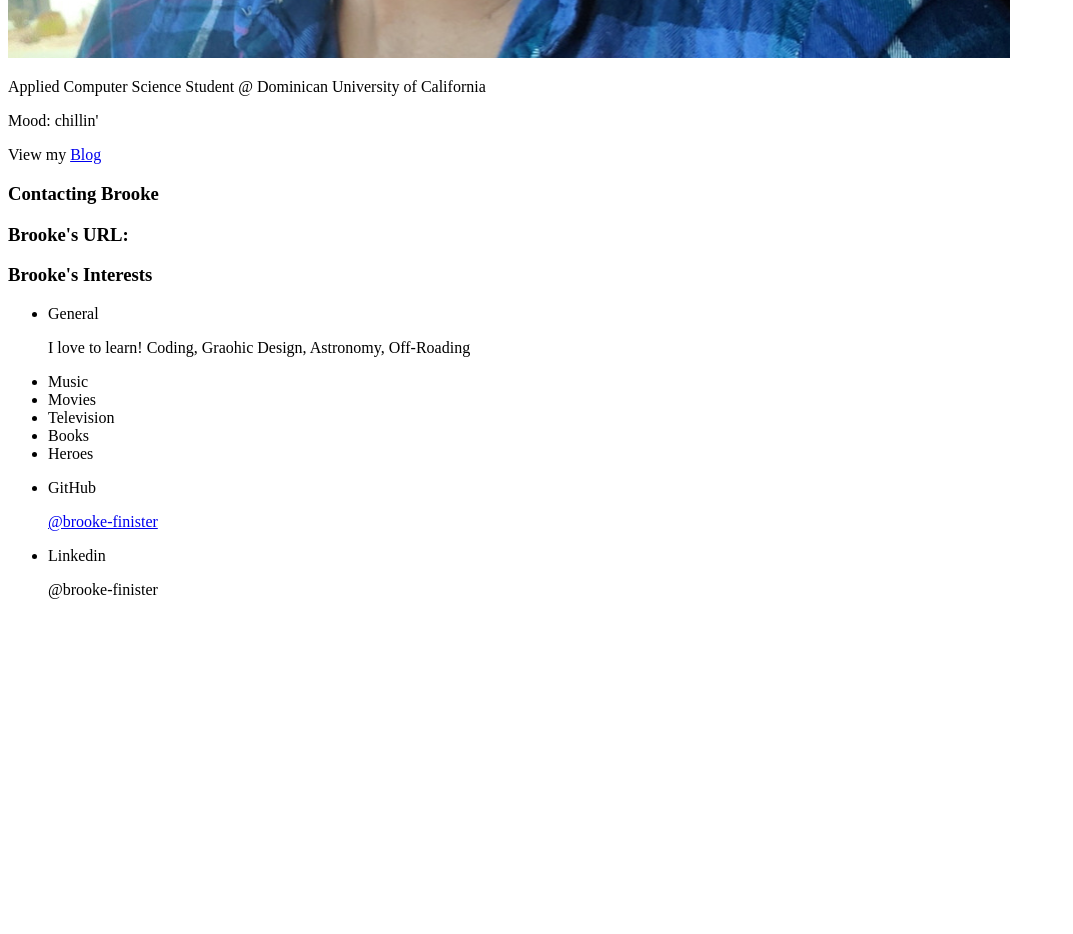
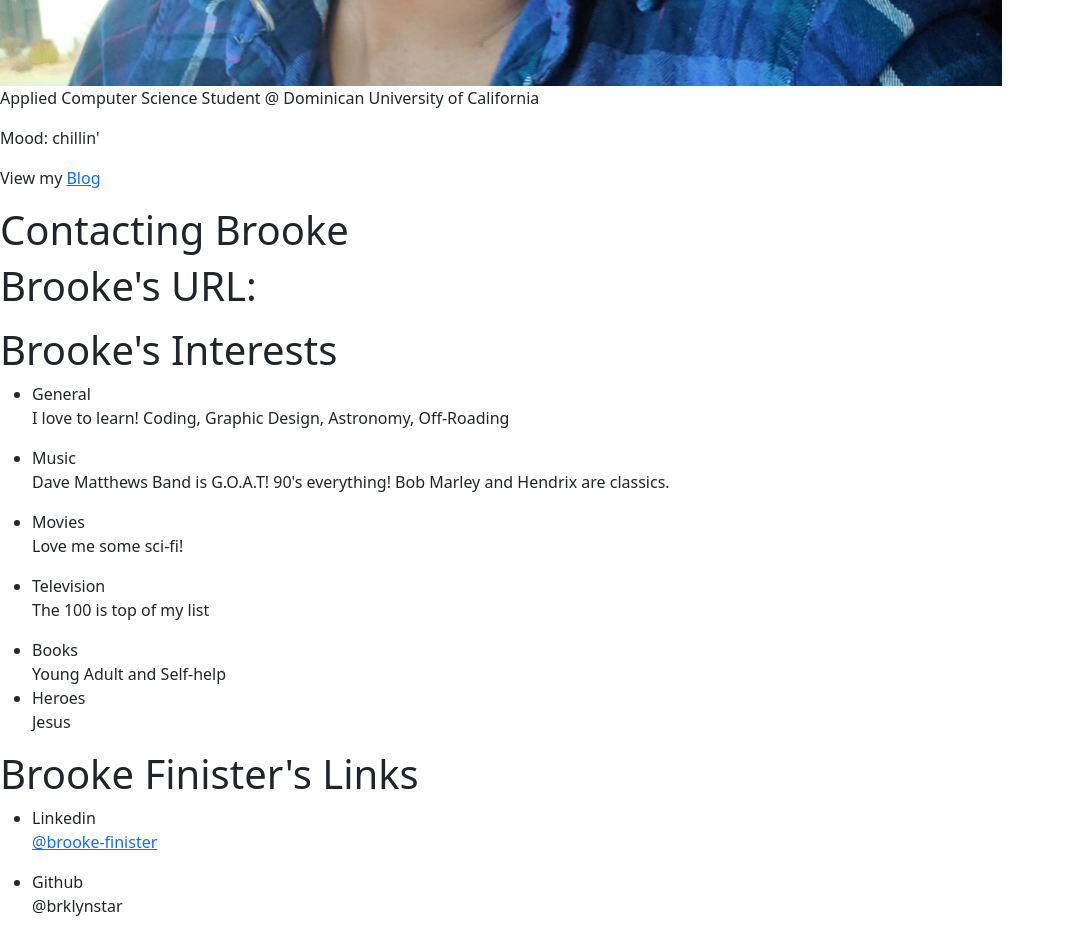
Before and after one commit to brklynstar/brooke-finister-portfolio, a plain HTML site: page index.html in a window 1280 px wide. Shown: the part 1020-1954 px from the top of the page, without its empty margins (0-1073 px from the left). Before the commit the page ends 1635 px from the top, so only its background shows below. Drawn offline with nearby package versions, Linux system fonts and the light colour scheme.

Commit message:
updated sections

```diff
--- a/index.html
+++ b/index.html
@@ -5,6 +5,7 @@
     <meta http-equiv="X-UA-Compatible" content="IE=edge">
     <meta name="viewport" content="width=device-width, initial-scale=1.0">
     <title>Hi. I'm Brooke. </title>
+    <link href="https://cdn.jsdelivr.net/npm/bootstrap@5.2.2/dist/css/bootstrap.min.css" rel="stylesheet" integrity="sha384-Zenh87qX5JnK2Jl0vWa8Ck2rdkQ2Bzep5IDxbcnCeuOxjzrPF/et3URy9Bv1WTRi" crossorigin="anonymous">
 </head>
 <body>
     <main>
@@ -42,19 +43,20 @@
         <section id="interests">
             <h1>Brooke's Interests</h1>
             <ul>
-                <li>General</li><p> I love to learn! Coding, Graohic Design, Astronomy, Off-Roading </p>
-                <li>Music</li>
-                <li>Movies</li>
-                <li>Television</li>
-                <li>Books</li>
-                <li>Heroes</li>
+                <li>General</li><p> I love to learn! Coding, Graphic Design, Astronomy, Off-Roading </p>
+                <li>Music</li><p> Dave Matthews Band is G.O.A.T! 90's everything! Bob Marley and Hendrix are classics.</p>
+                <li>Movies</li><p>Love me some sci-fi! </p>
+                <li>Television</li>The 100 is top of my list</p>
+                <li>Books</li>Young Adult and Self-help
+                <li>Heroes</li><p>Jesus</p>
             </ul>
         </section>
 
         <section id="links">
+            <h1>Brooke Finister's Links</h1>
             <ul>
-                <li>GitHub </li> <p><a href="https://www.linkedin.com/in/brooke-finister/">@brooke-finister</a></li>
-                <li>Linkedin</li> <p><a href=""></a>@brooke-finister
+                <li>Linkedin</li> <p><a href="https://www.linkedin.com/in/brooke-finister/">@brooke-finister</a></li>
+                <li>Github</li> <p><a href="https://github.com/brklynstar"></a>@brklynstar
             </ul>
 
         </section>
```
